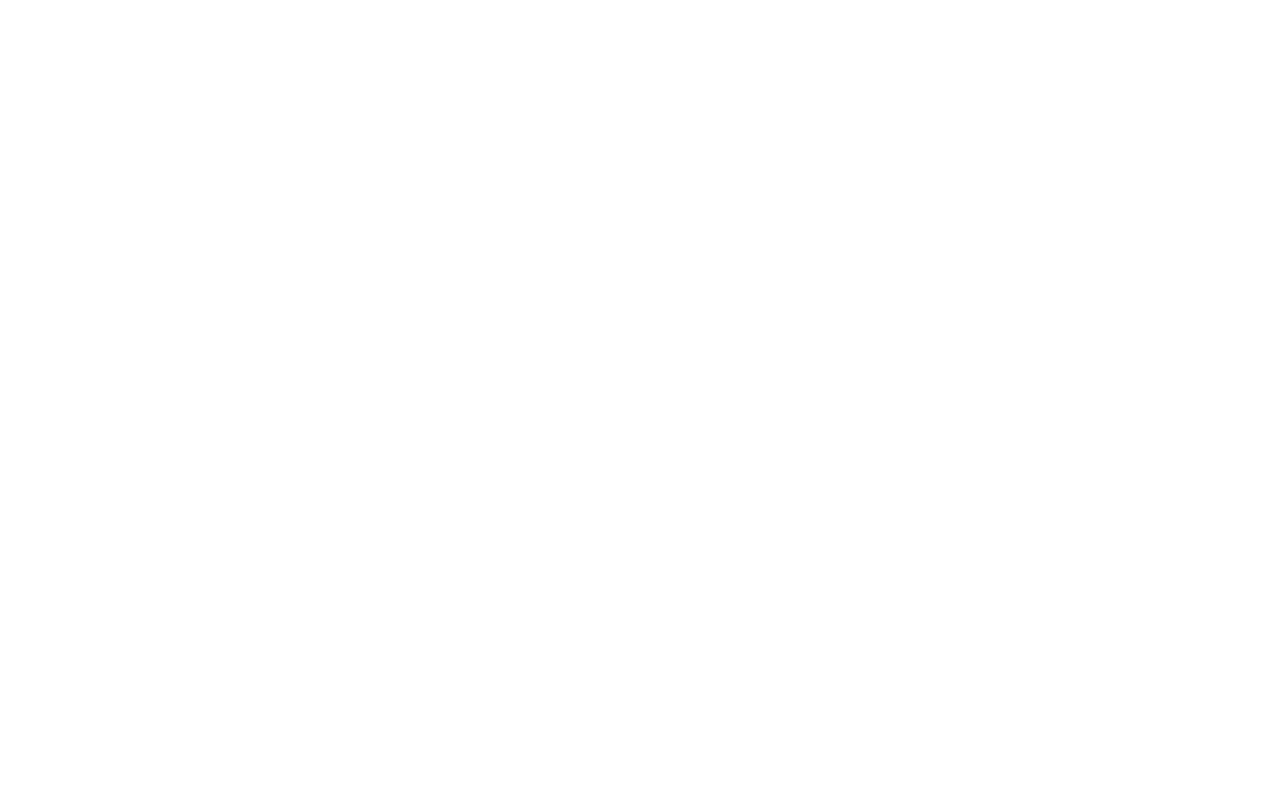
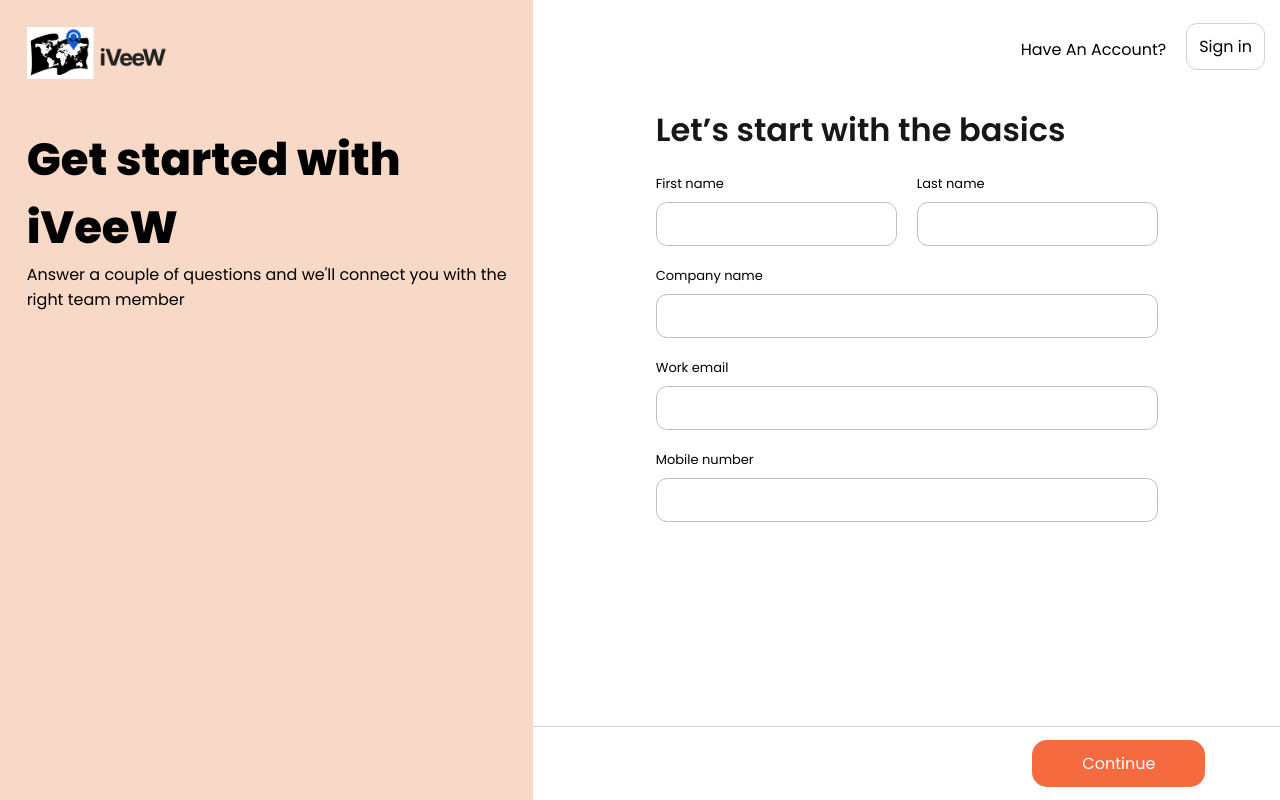
Before and after one commit to sohail-pixelandbeam/iveew11, a React (Vite) app: page /SignUp in a window 1280 px wide. Before the commit this address had no page. Built offline with nearby package versions, Linux system fonts and the light colour scheme.

Commit message:
add SignIn and SignUp

```diff
--- a/src/App.css
+++ b/src/App.css
@@ -18,6 +18,13 @@
     line-height: 65px;
     text-align: center;
 }
+
+.global-heading2 {
+    font-family: Poppins-ExtraBold, 'Gill Sans', 'Gill Sans MT', Calibri, 'Trebuchet MS', sans-serif;
+    font-size: 45px;
+    text-align: center;
+}
+
 
 .global-text1 {
     font-size: 20px;
@@ -50,6 +57,26 @@
     margin-top: 100px;
 }
 
+.checkBox-style-global{
+    display: flex;
+    align-items: center;
+    justify-content: flex-start;
+    gap: 10px;
+    margin: 30px 0px;
+}
+
+.checkBox-style-global input{
+    width: 30px;
+}
+
+.checkBox-style-global div{
+    font-size: 14px;
+}
+
+
+
+
+
 ul {
     font-family: Poppins-Regular;
     margin-left: 10px;
@@ -72,12 +99,14 @@
 
 
 @media screen and (max-width:699px) {
-    .global-heading1 {
+    .global-heading1, .global-heading2 {
         font-family: Poppins-Bold, 'Gill Sans', 'Gill Sans MT', Calibri, 'Trebuchet MS', sans-serif;
         font-size: 30px;
         line-height: 38px;
         text-align: center;
     }
+
+
 
     .global-text1 {
         font-size: 14px;
--- /dev/null
+++ b/src/components/BtnIcon/BtnIcon.css
@@ -0,0 +1,40 @@
+.btnIcon-box {
+    display: flex;
+    justify-content: space-between;
+    align-items: center;
+    cursor: pointer;
+    padding: 12px;
+    border-radius: 11px;
+    margin: 8px 0px;
+    background-color: white;
+    color: black;
+    outline: none;
+    border: 1px solid lightgray;
+    height: 47px;
+    margin-bottom: 15px;
+}
+
+.btnIcon-box img{
+    width: 25px;
+}
+
+.btnIcon-box button{
+    border: none;
+    outline: none;
+    background-color: transparent;
+    cursor: pointer;
+}
+
+.btnIcon-box:hover {
+    opacity: 0.9;
+    transition: 0.5s ease;
+}
+
+@media (max-width:699px) {
+    .btnIcon-box {
+        height: 45px;
+        font-size: 14px;
+    }
+
+
+}
--- /dev/null
+++ b/src/components/BtnIcon/BtnIcon.jsx
@@ -0,0 +1,12 @@
+import React from 'react'
+import './BtnIcon.css'
+
+export default function BtnIcon({label, onClick, icon,style}) {
+  return (
+    <div onClick={onClick} className='btnIcon-box' style={style}>
+      {icon && <img src={icon} alt="img" />}
+      <button>{label}</button>
+      {icon && <div/>}
+    </div>
+  )
+}
--- a/src/components/btn/Btn.css
+++ b/src/components/btn/Btn.css
@@ -3,7 +3,6 @@
     justify-content: center;
     align-items: center;
     cursor: pointer;
-    max-width: 95%;
     padding: 12px 50px;
     border-radius: 15px;
     margin: 8px 0px;
--- a/src/config/AppRouter.jsx
+++ b/src/config/AppRouter.jsx
@@ -12,6 +12,8 @@
 import AIBot from '../pages/aiBot/AIBot';
 import Pricing from '../pages/pricing/Pricing';
 import GeoLocationMessagin from '../pages/geoLocationMessaging/GeoLocationMessaging';
+import SignUp from '../pages/signUp/SignUp';
+import SignIn from '../pages/signIn/SignIn';
 
 
 
@@ -35,6 +37,8 @@
                     <Route path='/AIBot' element={<AIBot />}></Route>
                     <Route path='/Pricing' element={<Pricing />}></Route>
                     <Route path='/GeoLocationMessaging' element={<GeoLocationMessagin />}></Route>
+                    <Route path='/SignUp' element={<SignUp/>}></Route>
+                    <Route path='/SignIn' element={<SignIn/>}></Route>
                 </Routes>
             </BrowserRouter>
         </>
--- /dev/null
+++ b/src/pages/signIn/SignIn.css
@@ -0,0 +1,99 @@
+.signIn-box{
+    padding: 3%;
+}
+
+.signIn-header{
+    display: flex;
+    justify-content: space-between;
+    align-items: center;
+}
+
+.signIn-header img{
+    width: 150px;
+    cursor: pointer;
+}
+
+.signIn-header div{
+    display: flex;
+    align-items: center;
+    gap: 5px;
+}
+
+.signIn-header div span{
+    color: var(--primary-bg);
+    cursor: pointer;
+    font-family: Poppins-SemiBold;
+    transition: 0.5s ease;
+}
+
+.signIn-header div span:hover{
+    opacity: 0.9;
+}
+
+.signIn-main{
+    margin: 5% 30%;
+}
+
+.signIn-main-heading{
+    font-family: Poppins-SemiBold;
+    font-size: 32px;
+    color: #171717;
+}
+
+.signIn-main-subHeading{
+    color: #5C5C5C;
+    margin-bottom: 20px;
+}
+
+.signIn-text{
+    text-align: center;
+    margin: 30px auto;
+}
+
+.signIn-footer{
+    margin-top: 80px;
+    text-align: center;
+    display: flex;
+    align-items: center;
+    justify-content: space-between;
+    flex-wrap: wrap;
+    gap: 20px;
+
+}
+
+.signIn-footer div{
+    font-size: 12px;
+}
+
+.signIn-link-text{
+    font-size: 12px;
+    color: var(--primary-bg);
+    cursor: pointer;
+}
+
+@media (max-width:800px){
+    .signIn-main{
+        margin: 5%;
+    }
+
+    .signIn-header img{
+        width: 100px;
+    }
+
+    .signIn-footer{
+       flex-direction: column;
+       align-items: center;
+
+
+    }
+
+    .signIn-footer div{
+        display: none;
+    }
+
+    .signIn-link-text{
+        display: block;
+    }
+
+
+}
--- /dev/null
+++ b/src/pages/signIn/SignIn.jsx
@@ -0,0 +1,53 @@
+import React from 'react'
+import './SignIn.css'
+import { useNavigate } from "react-router-dom";
+import logo from '../../assets/imgs/logoCombine.png'
+import google from '../../assets/imgs/google.png'
+import microsoft from '../../assets/imgs/microsoft.png'
+import InputIcon from '../../components/inputIcon/InputIcon';
+import Btn from '../../components/btn/Btn';
+import BtnIcon from '../../components/BtnIcon/BtnIcon';
+
+export default function SignIn() {
+    const navigate = useNavigate();
+    return (
+        <div className='signIn-box'>
+            <div className="signIn-header">
+                <img src={logo} alt="logo" onClick={() => navigate('/')} />
+                <div>
+                    New to IVeeW?
+                    <span onClick={()=>navigate('/SignUp')} >Sign up</span>
+                </div>
+            </div>
+            <div className="signIn-main">
+                <div className="signIn-main-heading">Hello</div>
+                <div className="signIn-main-subHeading">Sign in to your IVeeW account</div>
+                <InputIcon
+                    label='Email'
+                />
+                <div className="checkBox-style-global">
+                    <input type="checkBox" />
+                    <div>Remember this account</div>
+                </div>
+                <Btn label='Sign In' style={{ width: '100%', borderRadius: '11px' }} />
+                <div className="signIn-text">OR</div>
+                <BtnIcon
+                    label='Sign in with Google'
+                    icon={google}
+                />
+                <BtnIcon
+                    label='Sign in with Microsoft'
+                    icon={microsoft}
+                />
+
+                <div className="signIn-footer">
+                    <div>        Copyright © 2024 Brex Inc.</div>
+                    <p className='signIn-link-text'> Brex Platform Agreement</p>
+                    <div>|</div>
+                    <p className='signIn-link-text'>Privacy Policy</p>
+                </div>
+            </div>
+
+        </div>
+    )
+}
--- /dev/null
+++ b/src/pages/signUp/SignUp.css
@@ -0,0 +1,56 @@
+.signUp-box{
+    padding: 0px;
+}
+
+.signUP-left{
+    min-height: 100vh;
+    background-color: #F8D9C7;
+    padding: 5%;
+}
+
+.signUp-logo{
+    width: 150px;
+}
+
+/* sign up right  */
+
+.signUP-right{
+    padding: 2%;
+    height: 100vh;
+    position: relative;
+
+}
+
+.signUp-right-top{
+    display: flex;
+    justify-content: flex-end;
+    align-items: center;
+    gap: 20px;
+
+}
+
+.signUp-right-main{
+    padding: 3% 15% ;
+}
+
+.signUp-names{
+    display: flex;
+    align-items: center;
+    gap: 20px;
+    margin-top: 20px;
+}
+
+.signUp-names div{
+    width: 100%;
+}
+
+.signUp-bottom-bar{
+    width: 100%;
+    position: absolute;
+    bottom: 0px;
+    left: 0px;
+    padding: 5px 10%;
+    border-top: 1px solid lightgray;
+    display: flex;
+    justify-content: space-between;
+}
--- /dev/null
+++ b/src/pages/signUp/SignUp.jsx
@@ -0,0 +1,61 @@
+import React from 'react'
+import './SignUp.css'
+import { useNavigate } from "react-router-dom";
+import logo from '../../assets/imgs/logoCombine.png'
+import google from '../../assets/imgs/google.png'
+import microsoft from '../../assets/imgs/microsoft.png'
+import InputIcon from '../../components/inputIcon/InputIcon';
+import Btn from '../../components/btn/Btn';
+import BtnIcon from '../../components/BtnIcon/BtnIcon';
+import { Grid } from '@mui/material'
+import { Visibility } from '@mui/icons-material';
+
+export default function SignUp() {
+    const navigate = useNavigate();
+    return (
+        <div className='signUp-box'>
+            <Grid container spacing={0}>
+                <Grid item sm={5}>
+                    <div className="signUP-left">
+                        <img src={logo} alt="logo" className='signUp-logo' onClick={() => navigate('/')} />
+                        <div className="global-heading2 mt-40" style={{ textAlign: 'left' }}>Get started with iVeeW</div>
+                        <div>Answer a couple of questions and we'll connect you with the right team member</div>
+                    </div>
+                </Grid>
+                <Grid item sm={7} xs={12}>
+                    <div className="signUP-right">
+                        <div>
+                            <div className="signUp-right-top">
+                                Have An Account?
+                                <BtnIcon label='Sign in' onClick={()=>navigate('/SignIn')} />
+                            </div>
+                            <div className="signUp-right-main">
+                                <div className="signIn-main-heading">Let’s start with the basics</div>
+                                <div className="signUp-names">
+                                    <div>
+                                        <InputIcon
+                                            label='First name'
+                                        />
+                                    </div>
+                                    <div>
+                                        <InputIcon
+                                            label='Last  name'
+                                        />
+                                    </div>
+                                </div>
+                                <InputIcon label='Company name' />
+                                <InputIcon label='Work email' />
+                                <InputIcon label='Mobile number' />
+                            </div>
+                        </div>
+                        <div className="signUp-bottom-bar">
+                            <Btn label="Continue" style={{visibility:'hidden'}} />
+                            <Btn label="Continue" />
+                        </div>
+                    </div>
+                </Grid>
+            </Grid>
+
+        </div>
+    )
+}
```
Also changed, not shown: src/components/navbar/Navbar.jsx (+17 -5 lines), src/assets/imgs/google.png (added), src/assets/imgs/microsoft.png (added).
